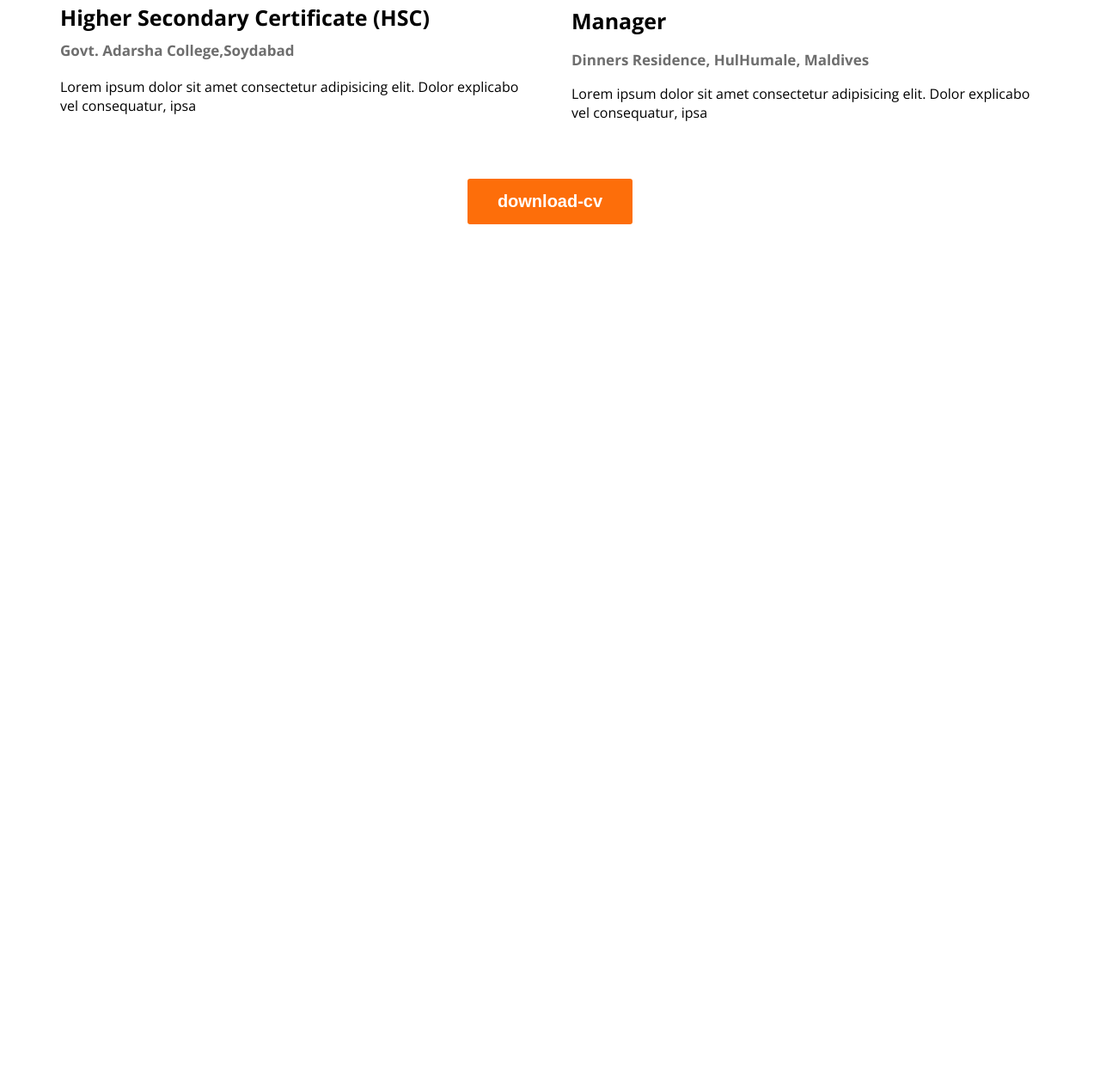
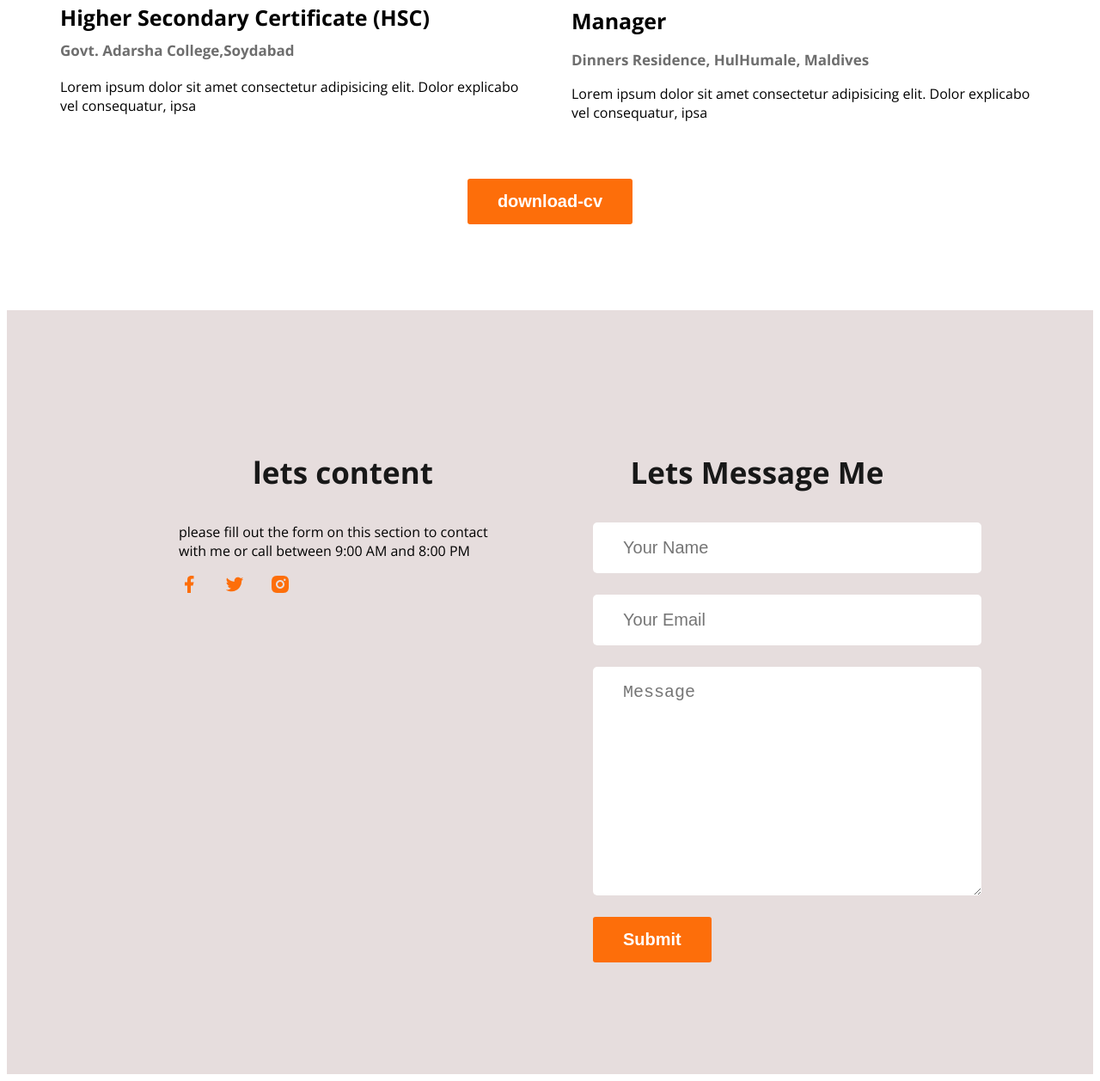
Before and after one commit to Roni0186/abdullah-portfolio, a plain HTML site: page index.html in a window 1280 px wide. Shown: the part 2519-3777 px from the top of the page at 86% size. Before the commit the page ends 2830 px from the top, so only its background shows below. Drawn offline with nearby package versions, Linux system fonts and the light colour scheme.

Commit message:
footer added

```diff
--- a/index.html
+++ b/index.html
@@ -121,6 +121,26 @@
         </section>
     </main>
     <footer>
+        <div class="footer-column">
+            <h3 class="section-title">lets content</h3>
+            <p class="section-description">
+                please fill out the form on this section to contact with me or call between 9:00 AM and 8:00 PM
+            </p>
+            <div class="social-links">
+                <a href=""><img src="images/icons/facebook.png" alt=""></a>
+                <a href=""><img src="images/icons/twitter.png" alt=""></a>
+                <a href=""><img src="images/icons/insta.png" alt=""></a>
+            </div>
+        </div>
+        <div class="footer-column">
+          <h3 class="section-title">Lets Message Me</h3>
+          <form class="contact" action="">
+            <input type="text" name="" placeholder="Your Name" id="">
+            <input type="email" name="" placeholder="Your Email" id="">
+            <textarea  placeholder="Message" name="" id="" cols="30" rows="10"></textarea>
+            <button class="button-primary" type="submit">Submit</button>
+          </form>
+        </div>
 
     </footer>
 
--- a/styles/portfolio.css
+++ b/styles/portfolio.css
@@ -152,3 +152,26 @@ main section {
    margin: 50px;
 
 }
+footer{
+    display: flex;
+    background: #e6dddd;
+    margin-top: 100px;
+    padding: 130px 200px;
+    gap: 100px;
+}
+.footer-column{
+    width: 50%;
+}
+.social-links a{
+    margin-right: 25px;
+}
+.contact input, textarea{
+    display: block;
+    margin-bottom: 25px;
+    padding: 18px 35px;
+    border-radius: 5px;
+    border: 0;
+    width: 100%;
+    color: rgb(93, 94, 95);
+    font-size: 20px;
+}
```
